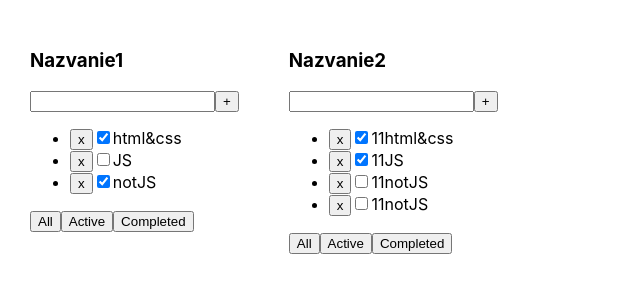
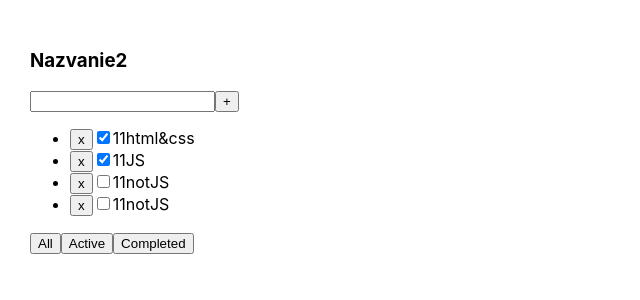
Before and after one commit to Mayonezzer/todolist2, a React (Create React App) app: page / in a window 1280 px wide. Shown: the top 300 px of the page, without its empty margins (0-640 px from the left). Built offline with nearby package versions, Linux system fonts and the light colour scheme.

Commit message:
2nd lesson

```diff
--- a/src/App.tsx
+++ b/src/App.tsx
@@ -6,14 +6,14 @@ export type FilterValuesType = 'all' | 'active' | 'completed'
 
 function App() {
 
-    const shapkaTitle1: string = "Nazvanie1"
+    /*const shapkaTitle1: string = "Nazvanie1"*/
     const shapkaTitle2: string = "Nazvanie2"
 
-    const tasks1 = [
+   /* const tasks1 = [
         {taskId: 5, taskTitle: "html&css", isDone: true},
         {taskId: 6, taskTitle: "JS", isDone: false},
         {taskId: 7, taskTitle: "notJS", isDone: true},
-    ]
+    ]*/
 
     let [tasks2, setTasks2] = useState<Array<TaskType>>( [
         {taskId: 1, taskTitle: "11html&css", isDone: true},
@@ -22,39 +22,45 @@ function App() {
         {taskId: 4, taskTitle: "11notJS", isDone: false},
     ])
 
-    let [filter, setFilter] = useState <FilterValuesType> ('all')
+    /*let [filter2, setFilter2] = useState <FilterValuesType> ('all')
 
-    let tasksForTodolist = tasks2;
-    if (filter === 'completed') {
-        tasksForTodolist = tasks2.filter (t => t.isDone === true)
-    }
-    if (filter === 'active') {
-        tasksForTodolist = tasks2.filter (t => t.isDone === false)
+    function changeFilter(buttonName: FilterValuesType) { функция теперь здесь поэтому
+                                                            убираем пропсы в баттоне
+        setFilter2(buttonName);
     }
 
+    let filteredTasks2 = tasks2; так как данные переносим в тудулист, юзаем tasks2 через пропсы
+                                            !!!!! и маппим именно фильтрованные таски в тудулисте
+    if (filter2 === 'completed') {
+        filteredTasks2 = tasks2.filter (t => t.isDone === true)
+    }
+    if (filter2 === 'active') {
+        filteredTasks2 = tasks2.filter (t => t.isDone === false)
+    }*/
 
-    function removeTask (taskId: number) {
-        let filteredTasks = tasks2.filter(t=> t.taskId !== taskId)
-        setTasks2(filteredTasks)
-    }
+    function removeTask (id: number) {
+        //setTasks2(tasks2.filter(t => t.taskId !== id)) короткий синтаксис
+         /*filteredTasks2 = tasks2.filter(t => t.taskId !== id) более понятный синтаксис
+         setTasks2(filteredTasks2) filterstasks2 исправляем на tasks2
+         после переноса фильтров в тудулист*/
+        tasks2 = tasks2.filter(t => t.taskId !== id)
+        setTasks2(tasks2)
 
-    function changeFilter(value: FilterValuesType) {
-        setFilter(value);
     }
 
     return (
         <div className="App">
-           <Todolist shapka={shapkaTitle1}
+          {/* <Todolist shapka={shapkaTitle1}
                      taski={tasks1}
                      removeTask = {removeTask}
                      changeFilter={changeFilter}
 
-           />
+           />*/}
            <Todolist
                shapka={shapkaTitle2}
-               taski={tasksForTodolist}
+               taski={tasks2}
                removeTask={removeTask}
-               changeFilter={changeFilter}
+              /* changeFilter={changeFilter}*/
            />
         </div>
     );
--- a/src/Todolist.tsx
+++ b/src/Todolist.tsx
@@ -1,11 +1,12 @@
 import React from "react";
 import {FilterValuesType} from "./App"
+import  {useState} from 'react';
 
 type TodolistPropsType ={
     shapka: string
     taski: Array<TaskType>
     removeTask: (taskId: number) => void
-    changeFilter: (value: FilterValuesType) => void
+    /*changeFilter: (buttonName: FilterValuesType) => void*/
 }
 
  export type TaskType = {
@@ -15,6 +16,21 @@ type TodolistPropsType ={
 }
 
 export const Todolist = (props: TodolistPropsType) => {
+
+    let [filter2, setFilter2] = useState <FilterValuesType> ('all')
+
+    function changeFilter(buttonName: FilterValuesType) {
+        setFilter2(buttonName);
+    }
+
+    let filteredTasks2 = props.taski;
+    if (filter2 === 'completed') {
+        filteredTasks2 = props.taski.filter (t => t.isDone === true)
+    }
+    if (filter2 === 'active') {
+        filteredTasks2 = props.taski.filter (t => t.isDone === false)
+    }
+
     return(
         <div>
             <h3>{props.shapka}</h3>
@@ -23,8 +39,8 @@ export const Todolist = (props: TodolistPropsType) => {
                 <button>+</button>
             </div>
             <ul>
-                {props.taski.map((t) =>{
-                    return(
+                {filteredTasks2.map((t) =>{                  // removeTask бросает t.taskId в function removeTask как id
+                    return(                                        // (можно назвать как угодно, главное правильно протипизировать
                         <li key={t.taskId}>
                             <button onClick={ () => {props.removeTask(t.taskId)}}>x</button>
                             <input type="checkbox" checked={t.isDone}/>
@@ -35,9 +51,9 @@ export const Todolist = (props: TodolistPropsType) => {
                {/*выше переделываем в map - <li><input type="checkbox" checked={props.taski[0].isDone}/> <span>{props.taski[0].taskTitle}</span></li> */}
             </ul>
             <div>
-                <button onClick={ ()=>{props.changeFilter('all')} }>All</button>
-                <button onClick={ ()=>{props.changeFilter('active')} }>Active</button>
-                <button onClick={ ()=>{props.changeFilter('completed')} }>Completed</button>
+                <button onClick={ ()=>changeFilter('all') }>All</button>
+                <button onClick={ ()=>changeFilter('active') }>Active</button>
+                <button onClick={ ()=>changeFilter('completed') }>Completed</button>
             </div>
         </div>
     )
```
